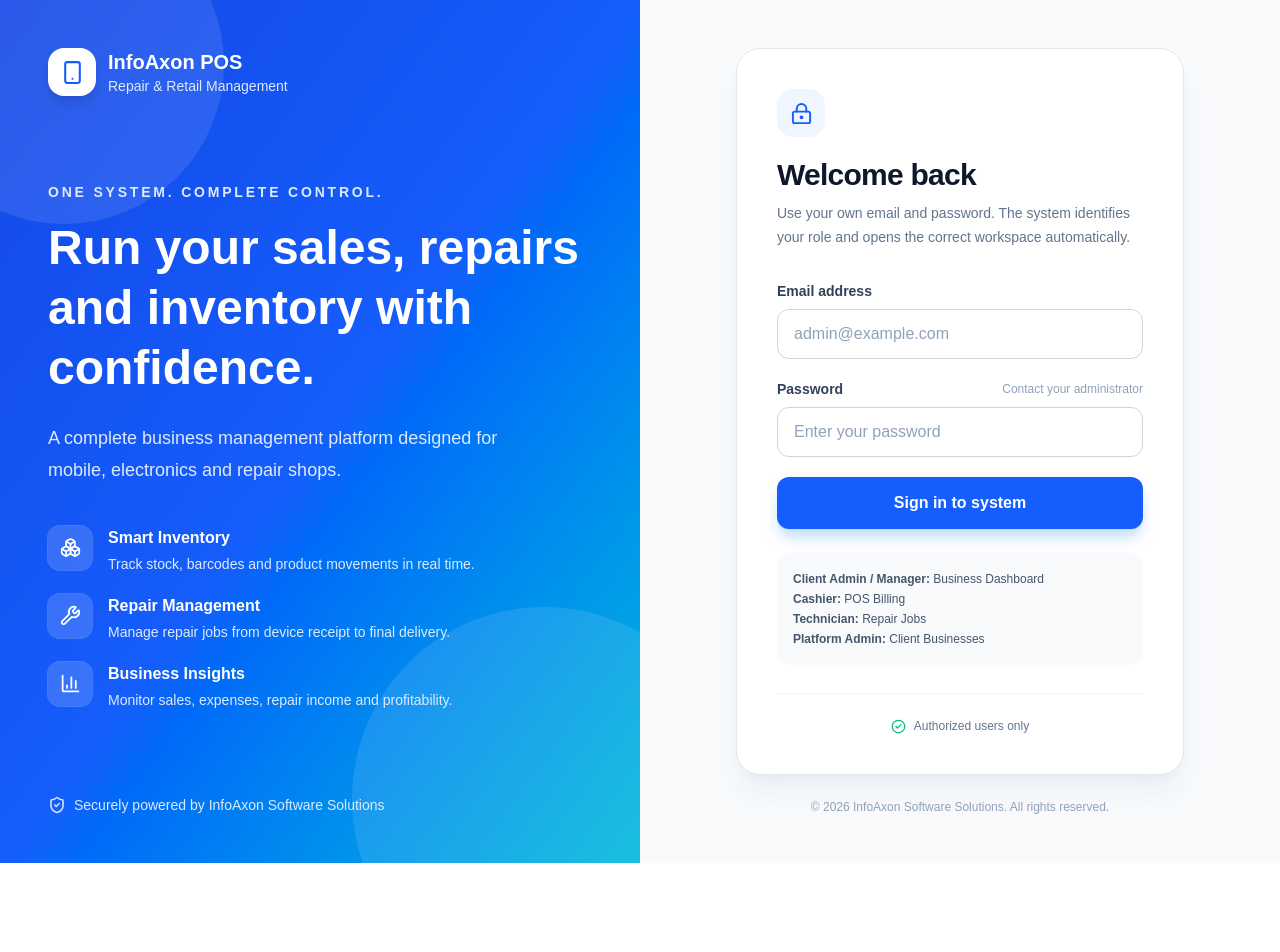
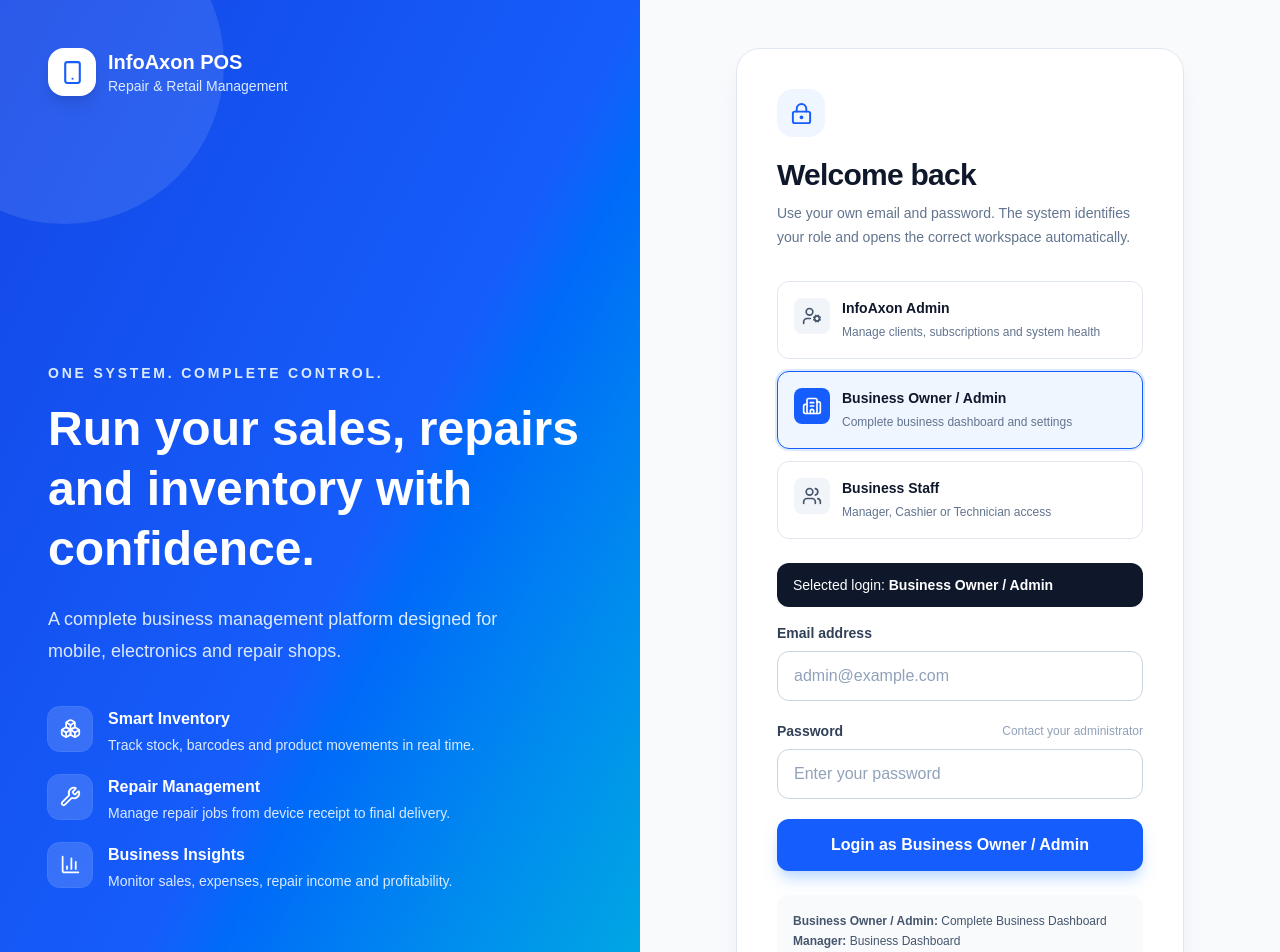
Before and after one commit to infoaxonlk-hub/infoaxon-pos-repair, a Next.js app: page /login in a window 1280 px wide. Shown: the top 952 px of the page. Before the commit the page ends 863 px from the top, so only its background shows below. Built offline with nearby package versions, Linux system fonts and the light colour scheme; no server answers.

Commit message:
Fix role login flow and Codespaces compatibility

```diff
--- a/next.config.ts
+++ b/next.config.ts
@@ -9,6 +9,15 @@
 
 const nextConfig: NextConfig = {
   poweredByHeader: false,
+  experimental: {
+    serverActions: {
+      allowedOrigins: [
+        "localhost:3000",
+        "effective-disco-77pp69wq9rxg3p6jj-3000.app.github.dev",
+        "*.app.github.dev",
+      ],
+    },
+  },
   async headers() {
     return [{ source: "/:path*", headers: securityHeaders }];
   },
--- a/src/app/login/login-form.tsx
+++ b/src/app/login/login-form.tsx
@@ -1,50 +1,27 @@
 "use client";
 
-import { FormEvent, useState } from "react";
-import { useRouter } from "next/navigation";
-import { createClient } from "@/lib/supabase/client";
+import { useFormStatus } from "react-dom";
+import { login } from "./actions";
 
-export function LoginForm({ defaultEmail = "" }: { defaultEmail?: string }) {
-  const router = useRouter();
-  const [error, setError] = useState("");
-  const [loading, setLoading] = useState(false);
+function SubmitButton({ label }: { label: string }) {
+  const { pending } = useFormStatus();
 
-  async function handleSubmit(event: FormEvent<HTMLFormElement>) {
-    event.preventDefault();
-    setError("");
-    setLoading(true);
+  return (
+    <button
+      type="submit"
+      disabled={pending}
+      className="flex w-full items-center justify-center rounded-xl bg-blue-600 px-5 py-3.5 font-semibold text-white shadow-lg shadow-blue-200 transition hover:bg-blue-700 focus:outline-none focus:ring-4 focus:ring-blue-200 disabled:cursor-not-allowed disabled:opacity-60"
+    >
+      {pending ? "Signing in..." : label}
+    </button>
+  );
+}
 
-    const formData = new FormData(event.currentTarget);
-    const email = String(formData.get("email") ?? "").trim();
-    const password = String(formData.get("password") ?? "");
-
-    const supabase = createClient();
-
-    const { error: loginError } =
-      await supabase.auth.signInWithPassword({
-        email,
-        password,
-      });
-
-    if (loginError) {
-      setError(loginError.message);
-      setLoading(false);
-      return;
-    }
-
-    router.push("/");
-    router.refresh();
-  }
+export function LoginForm({ defaultEmail = "", buttonLabel = "Sign in to system" }: { defaultEmail?: string; buttonLabel?: string }) {
 
   return (
     <>
-      {error && (
-        <div className="mb-6 rounded-xl border border-red-200 bg-red-50 px-4 py-3 text-sm text-red-700">
-          {error}
-        </div>
-      )}
-
-      <form onSubmit={handleSubmit} className="space-y-5">
+      <form action={login} className="space-y-5">
         <div>
           <label
             htmlFor="email"
@@ -90,13 +67,7 @@
           />
         </div>
 
-        <button
-          type="submit"
-          disabled={loading}
-          className="flex w-full items-center justify-center rounded-xl bg-blue-600 px-5 py-3.5 font-semibold text-white shadow-lg shadow-blue-200 transition hover:bg-blue-700 focus:outline-none focus:ring-4 focus:ring-blue-200 disabled:cursor-not-allowed disabled:opacity-60"
-        >
-          {loading ? "Signing in..." : "Sign in to system"}
-        </button>
+        <SubmitButton label={buttonLabel} />
       </form>
     </>
   );
--- a/src/app/login/page.tsx
+++ b/src/app/login/page.tsx
@@ -5,8 +5,12 @@
   LockKeyhole,
   ShieldCheck,
   Smartphone,
+  Building2,
+  UserCog,
+  Users,
   Wrench,
 } from "lucide-react";
+import Link from "next/link";
 import { LoginForm } from "./login-form";
 
 type LoginPageProps = {
@@ -15,6 +19,7 @@
     email?: string;
     business?: string;
     role?: string;
+    portal?: string;
   }>;
 };
 
@@ -39,10 +44,16 @@
 export default async function LoginPage({
   searchParams,
 }: LoginPageProps) {
-  const { error, email = "", business = "", role = "" } = await searchParams;
+  const { error, email = "", business = "", portal = "business" } = await searchParams;
   const safeEmail = email.length <= 254 ? email : "";
   const safeBusiness = business.length <= 120 ? business : "";
-  const safeRole = role.length <= 40 ? role : "";
+  const selectedPortal = ["platform", "business", "staff"].includes(portal) ? portal : "business";
+  const portals = [
+    { id: "platform", title: "InfoAxon Admin", detail: "Manage clients, subscriptions and system health", icon: UserCog },
+    { id: "business", title: "Business Owner / Admin", detail: "Complete business dashboard and settings", icon: Building2 },
+    { id: "staff", title: "Business Staff", detail: "Manager, Cashier or Technician access", icon: Users },
+  ];
+  const selected = portals.find((item) => item.id === selectedPortal)!;
 
   return (
     <main className="min-h-screen bg-slate-950">
@@ -134,10 +145,10 @@
                 <p className="mt-2 text-sm leading-6 text-slate-500">
                   Use your own email and password. The system identifies your role and opens the correct workspace automatically.
                 </p>
-                {(safeBusiness || safeRole) && (
+                {safeBusiness && (
                   <div className="mt-4 rounded-xl border border-blue-200 bg-blue-50 p-3 text-sm text-blue-900">
-                    <p className="font-semibold">{safeBusiness || "Business access"}</p>
-                    <p className="mt-1">Signing in as: {safeRole || "Authorized user"}</p>
+                    <p className="font-semibold">Client: {safeBusiness}</p>
+                    <p className="mt-1">Use the business administrator password to continue.</p>
                   </div>
                 )}
               </div>
@@ -148,10 +159,22 @@
                 </div>
               )}
 
-              <LoginForm defaultEmail={safeEmail} />
+              <div className="mb-6 grid gap-3">
+                {portals.map((item) => {
+                  const Icon = item.icon;
+                  const active = item.id === selectedPortal;
+                  return <Link key={item.id} href={`/login?portal=${item.id}`} className={`flex items-start gap-3 rounded-xl border p-4 transition ${active ? "border-blue-600 bg-blue-50 ring-2 ring-blue-100" : "border-slate-200 hover:border-blue-300"}`}>
+                    <span className={`rounded-lg p-2 ${active ? "bg-blue-600 text-white" : "bg-slate-100 text-slate-600"}`}><Icon size={20}/></span>
+                    <span><strong className="block text-sm text-slate-900">{item.title}</strong><span className="mt-1 block text-xs leading-5 text-slate-500">{item.detail}</span></span>
+                  </Link>;
+                })}
+              </div>
+              <div className="mb-4 rounded-xl bg-slate-900 px-4 py-3 text-sm text-white">Selected login: <strong>{selected.title}</strong></div>
+              <LoginForm defaultEmail={safeEmail} buttonLabel={`Login as ${selected.title}`} />
 
               <div className="mt-6 rounded-xl bg-slate-50 p-4 text-xs leading-5 text-slate-600">
-                <p><strong>Client Admin / Manager:</strong> Business Dashboard</p>
+                <p><strong>Business Owner / Admin:</strong> Complete Business Dashboard</p>
+                <p><strong>Manager:</strong> Business Dashboard</p>
                 <p><strong>Cashier:</strong> POS Billing</p>
                 <p><strong>Technician:</strong> Repair Jobs</p>
                 <p><strong>Platform Admin:</strong> Client Businesses</p>
--- a/src/app/platform/admins/page.tsx
+++ b/src/app/platform/admins/page.tsx
@@ -18,6 +18,6 @@
  <p className="my-4">Deactivation blocks subsequent protected requests, not deletion of data. The last active admin cannot be deactivated. Password resets never reactivate an account.</p>
  {query.result&&<p role="status" className="my-4 rounded bg-white p-4">{messages[query.result]??messages.failed}</p>}
  {error?<p role="alert">Could not load businesses. Refresh to retry.</p>:<form className="my-5 flex gap-3"><select name="business" defaultValue={business?.id??""} required aria-label="Business" className="max-w-full rounded border p-3"><option value="">Select business</option>{list.map(b=><option key={b.id} value={b.id}>{b.name}{b.active?"":" (inactive business)"}</option>)}</select><button className="rounded bg-indigo-700 px-4 text-white">Show admins</button></form>}
- {admins?.error?<p role="alert">Could not load admins. Confirm migration 021 is applied.</p>:business&&<section><h2 className="text-xl font-semibold">{business.name}</h2><p className="mt-2 text-sm text-slate-600">Choose an administrator below to leave the platform workspace and open the client login with the correct email already filled.</p>{((admins?.data??[]) as Admin[]).map(a=><article key={a.id} className="my-4 rounded-xl bg-white p-5 shadow-sm"><h3 className="font-bold">{a.full_name} — {a.active?"Active":"Inactive"}</h3><p className="break-all">{a.email}</p>{a.active&&<SwitchAccountButton email={a.email} business={business.name}/>}<AdminControls business={business.id} id={a.id} active={a.active} updated={a.updated_at}/></article>)}{!admins?.data?.length&&<p className="my-4">No client admins in this business.</p>}</section>}
+ {admins?.error?<p role="alert">Could not load admins. Confirm migration 021 is applied.</p>:business&&<section><h2 className="text-xl font-semibold">{business.name}</h2><p className="mt-2 text-sm text-slate-600">Choose an administrator below to leave the platform workspace and open the client login with the correct email already filled.</p>{((admins?.data??[]) as Admin[]).map(a=><article key={a.id} className="my-4 rounded-xl bg-white p-5 shadow-sm"><h3 className="font-bold">{a.full_name} — {a.active?"Active":"Inactive"}</h3><p className="break-all">{a.email}</p>{a.active&&<SwitchAccountButton businessId={business.id} adminId={a.id} business={business.name}/>}<AdminControls business={business.id} id={a.id} active={a.active} updated={a.updated_at}/></article>)}{!admins?.data?.length&&<p className="my-4">No client admins in this business.</p>}</section>}
  </div></main>;
 }
--- /dev/null
+++ b/src/app/platform/admins/switch-actions.ts
@@ -0,0 +1,21 @@
+"use server";
+
+import { redirect } from "next/navigation";
+import { requirePlatformAccess } from "@/lib/platform/access";
+
+type Admin = { id: string; email: string; active: boolean };
+
+export async function switchToClientLogin(form: FormData) {
+  const businessId = String(form.get("businessId") ?? "");
+  const adminId = String(form.get("adminId") ?? "");
+  const businessName = String(form.get("businessName") ?? "").slice(0, 120);
+  const uuid = /^[0-9a-f]{8}-[0-9a-f]{4}-[1-5][0-9a-f]{3}-[89ab][0-9a-f]{3}-[0-9a-f]{12}$/i;
+  if (!uuid.test(businessId) || !uuid.test(adminId)) redirect("/platform/admins?result=invalid");
+  const client = await requirePlatformAccess();
+  const result = await client.rpc("platform_list_client_admins", { p_business: businessId });
+  const admin = ((result.data ?? []) as Admin[]).find((item) => item.id === adminId && item.active);
+  if (result.error || !admin) redirect(`/platform/admins?business=${encodeURIComponent(businessId)}&result=failed`);
+  await client.auth.signOut({ scope: "local" });
+  const query = new URLSearchParams({ portal: "business", email: admin.email, business: businessName });
+  redirect(`/login?${query.toString()}`);
+}
--- a/src/lib/env.ts
+++ b/src/lib/env.ts
@@ -2,15 +2,23 @@
   | "NEXT_PUBLIC_SUPABASE_URL"
   | "NEXT_PUBLIC_SUPABASE_PUBLISHABLE_KEY";
 
-function required(name: RequiredPublicEnv) {
-  const value = process.env[name]?.trim();
+function required(name: RequiredPublicEnv, rawValue: string | undefined) {
+  const value = rawValue?.trim();
   if (!value) throw new Error(`Missing required environment variable: ${name}`);
   return value;
 }
 
 export function publicSupabaseEnv() {
-  const url = required("NEXT_PUBLIC_SUPABASE_URL");
-  const publishableKey = required("NEXT_PUBLIC_SUPABASE_PUBLISHABLE_KEY");
+  // NEXT_PUBLIC variables must be referenced statically so Next.js can inline
+  // them into Client Component bundles at build time.
+  const url = required(
+    "NEXT_PUBLIC_SUPABASE_URL",
+    process.env.NEXT_PUBLIC_SUPABASE_URL,
+  );
+  const publishableKey = required(
+    "NEXT_PUBLIC_SUPABASE_PUBLISHABLE_KEY",
+    process.env.NEXT_PUBLIC_SUPABASE_PUBLISHABLE_KEY,
+  );
 
   try {
     const parsed = new URL(url);
```
Also changed, not shown: src/app/switch-account-button.tsx (+13 -29 lines), 1 other file (tests, documents, lock files or other folders).
